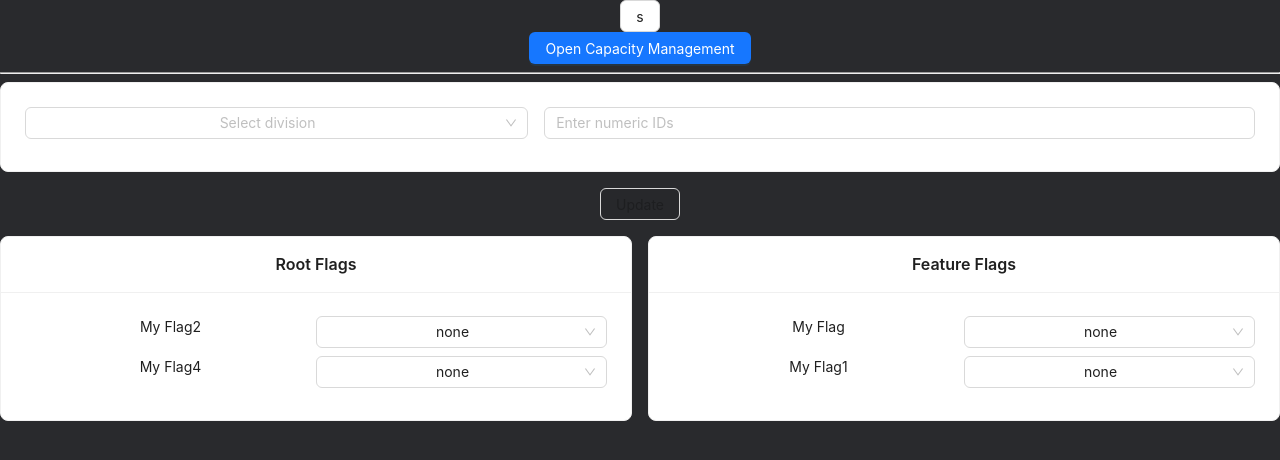
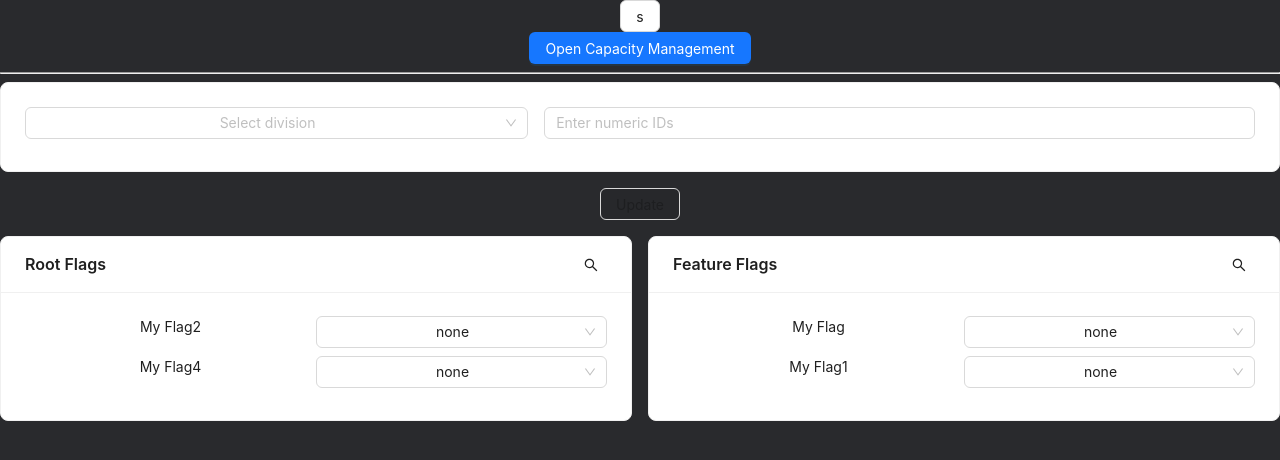
Before and after one commit to Williamj8/dummyApp, a React (Create React App) app: page / in a window 1280 px wide. Shown: the top 460 px of the page. Built offline with nearby package versions, Linux system fonts and the light colour scheme.

Commit message:
search filter

```diff
--- /dev/null
+++ b/src/components/store config/searchFilter.tsx
@@ -0,0 +1,75 @@
+import React, { useState, useRef, useEffect } from 'react';
+import { Input, Button } from 'antd';
+import { SearchOutlined, CloseOutlined } from '@ant-design/icons';
+
+interface SearchInputProps {
+    onSearch: (value: string) => void;
+    onReset: () => void;
+    placeholder?: string;
+  }
+
+const SearchInput: React.FC<SearchInputProps> = ({
+  onSearch,
+  onReset,
+  placeholder = 'Search'
+}) => {
+  const [searchVisible, setSearchVisible] = useState(false);
+  const [searchValue, setSearchValue] = useState('');
+  const inputRef = useRef<HTMLDivElement>(null);
+
+  const handleSearchChange = (e: React.ChangeEvent<HTMLInputElement>) => {
+    const value = e.target.value;
+    setSearchValue(value);
+    onSearch(value);
+  };
+
+  const handleReset = () => {
+    setSearchValue('');
+    setSearchVisible(false);
+    onReset();
+  };
+
+  useEffect(() => {
+    const handleClickOutside = (event: MouseEvent) => {
+      if (inputRef.current && !inputRef.current.contains(event.target as Node)) {
+        handleReset();
+      }
+    };
+
+    if (searchVisible) {
+      document.addEventListener('mousedown', handleClickOutside);
+    }
+
+    return () => {
+      document.removeEventListener('mousedown', handleClickOutside);
+    };
+  }, [searchVisible]);
+
+  return (
+    <div ref={inputRef}>
+      {searchVisible ? (
+        <Input
+          placeholder={placeholder}
+          value={searchValue}
+          onChange={handleSearchChange}
+          style={{ width: 200 }}
+          suffix={
+            <CloseOutlined
+              onClick={handleReset}
+              style={{ cursor: 'pointer' }}
+            />
+          }
+          autoFocus
+        />
+      ) : (
+        <Button
+          type="text"
+          icon={<SearchOutlined />}
+          onClick={() => setSearchVisible(true)}
+        />
+      )}
+    </div>
+  );
+};
+
+export default SearchInput;
--- a/src/components/store config/storeTable.tsx
+++ b/src/components/store config/storeTable.tsx
@@ -1,5 +1,6 @@
-import React from 'react';
+import React, { useState } from 'react';
 import { Card, Row, Col, Select } from 'antd';
+import SearchInput from './searchFilter';
 
 const { Option } = Select;
 
@@ -16,6 +17,8 @@ interface StoreTableProps {
 }
 
 const StoreTable: React.FC<StoreTableProps> = ({ flags, flagMap, onFlagChange }) => {
+  const [rootSearchValue, setRootSearchValue] = useState('');
+  const [featureSearchValue, setFeatureSearchValue] = useState('');
   const flagOptions = ['none', 'on', 'off'];
 
   const renderFlagSelect = (flag: FlagType) => (
@@ -40,19 +43,55 @@ const StoreTable: React.FC<StoreTableProps> = ({ flags, flagMap, onFlagChange })
     </Row>
   );
 
+  const filterFlags = (flags: FlagType[], searchValue: string) => {
+    if (!searchValue) return flags;
+    return flags.filter(flag =>
+      flag.flagViewName.toLowerCase().includes(searchValue.toLowerCase())
+    );
+  };
+
   const rootFlags = flags.filter(f => f.flagLevel === 'root');
   const featureFlags = flags.filter(f => f.flagLevel === 'sFeature');
+
+  const filteredRootFlags = filterFlags(rootFlags, rootSearchValue);
+  const filteredFeatureFlags = filterFlags(featureFlags, featureSearchValue);
 
   return (
     <Row gutter={16}>
       <Col span={12}>
-        <Card title="Root Flags">
-          {rootFlags.map(renderFlagSelect)}
+        <Card
+          title={
+            <div style={{ display: 'flex', justifyContent: 'space-between', alignItems: 'center' }}>
+              <span>Root Flags</span>
+              <SearchInput
+                onSearch={(value) => setRootSearchValue(value)}
+                onReset={() => setRootSearchValue('')}
+                placeholder="Search root flags"
+              />
+            </div>
+          }
+        >
+          {filteredRootFlags.length > 0 ?
+            filteredRootFlags.map(renderFlagSelect) :
+            <div>No matching flags found</div>}
         </Card>
       </Col>
       <Col span={12}>
-        <Card title="Feature Flags">
-          {featureFlags.map(renderFlagSelect)}
+        <Card
+          title={
+            <div style={{ display: 'flex', justifyContent: 'space-between', alignItems: 'center' }}>
+              <span>Feature Flags</span>
+              <SearchInput
+                onSearch={(value) => setFeatureSearchValue(value)}
+                onReset={() => setFeatureSearchValue('')}
+                placeholder="Search feature flags"
+              />
+            </div>
+          }
+        >
+          {filteredFeatureFlags.length > 0 ?
+            filteredFeatureFlags.map(renderFlagSelect) :
+            <div>No matching flags found</div>}
         </Card>
       </Col>
     </Row>
```
